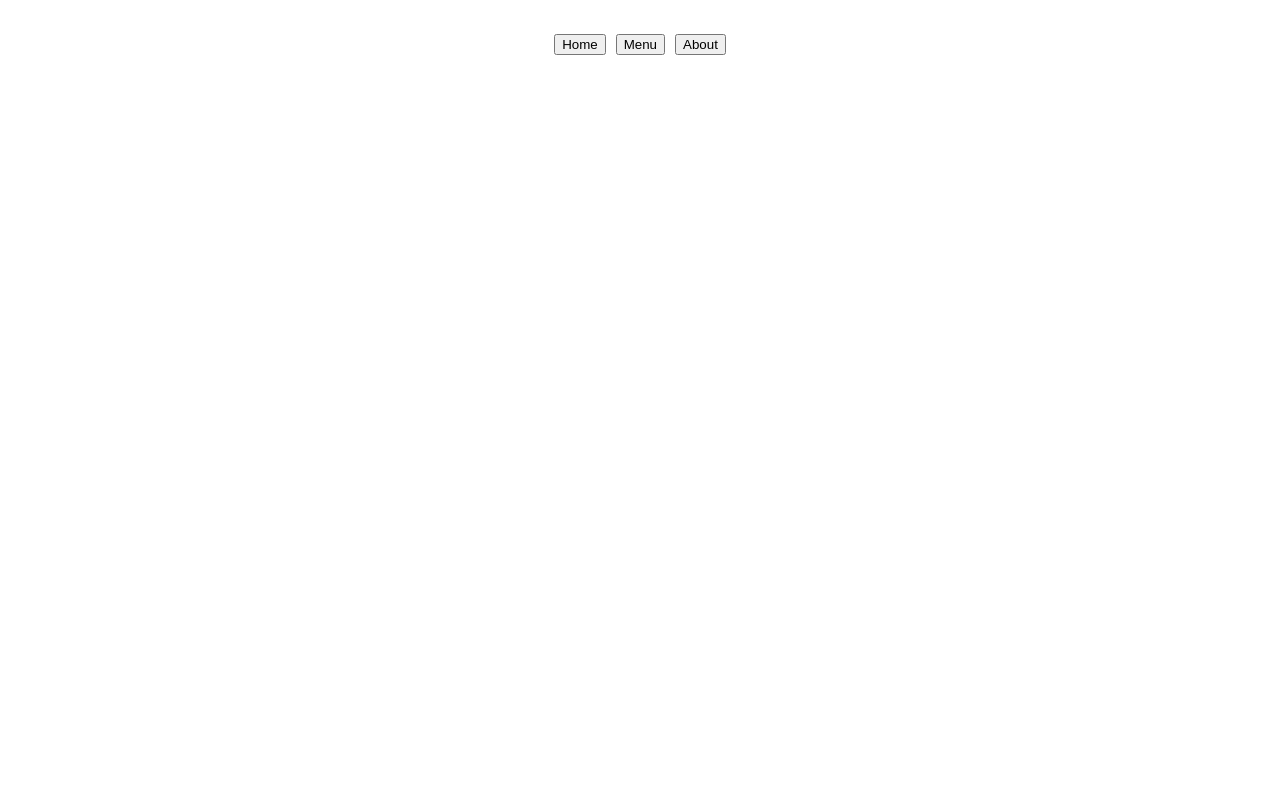
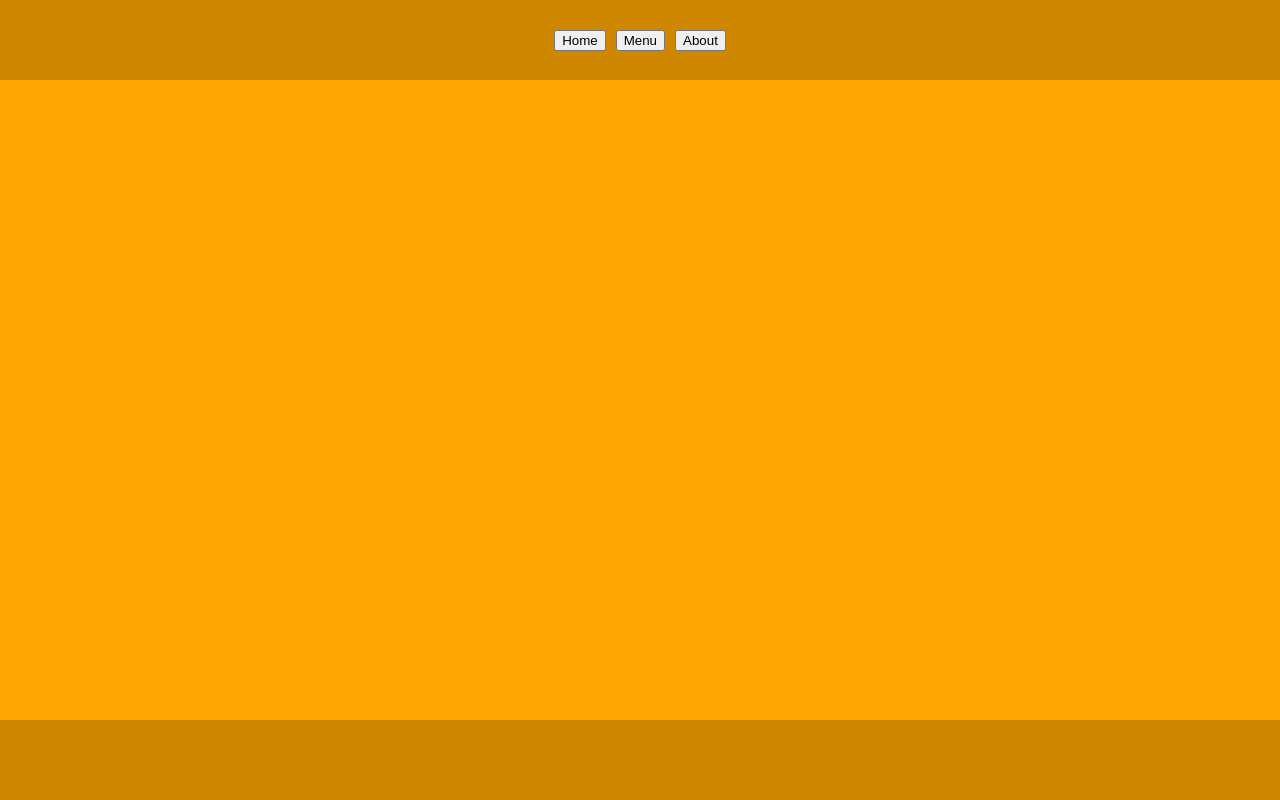
Before and after one commit to GhidBase/webpack-restaraunt-page, a website built with webpack: page src/template.html in a window 1280 px wide. Built offline with nearby package versions, Linux system fonts and the light colour scheme.

Commit message:
Final styling (I don't like this project lol)

```diff
--- a/src/styles.css
+++ b/src/styles.css
@@ -1,18 +1,19 @@
 body {
     display: grid;
-    grid-template-rows: 1fr 8fr;
+    grid-template-rows: 1fr 8fr 1fr;
     grid-template-columns: 1fr;
-    padding: 0 20%;
+    /* padding: 0 20%; */
     height: 100dvh;
     margin: 0;
 
     justify-content: center;
 }
 
-header {
+header, footer {
     display: flex;
     align-items: center;
     justify-content: center;
+    background-color: rgb(207, 135, 0);
 }
 
 nav {
@@ -23,4 +24,13 @@ nav {
 #content {
     display: flex;
     flex-direction: column;
+    background-color: rgb(255, 166, 0);
+    padding: 0 10%;
 }
+
+img {
+    width: 50%;
+    margin-top: auto;
+    margin-bottom: auto;
+    align-self: center;
+}
--- a/src/template.html
+++ b/src/template.html
@@ -15,6 +15,6 @@
     </header>
     <div id="content">
     </div>
-
+    <footer></footer>
 </body>
 </html>
```
